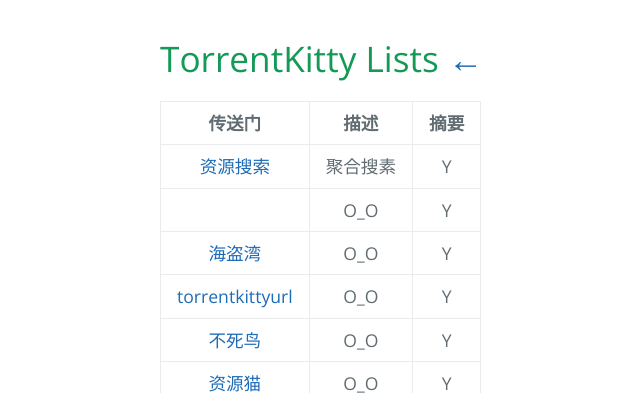
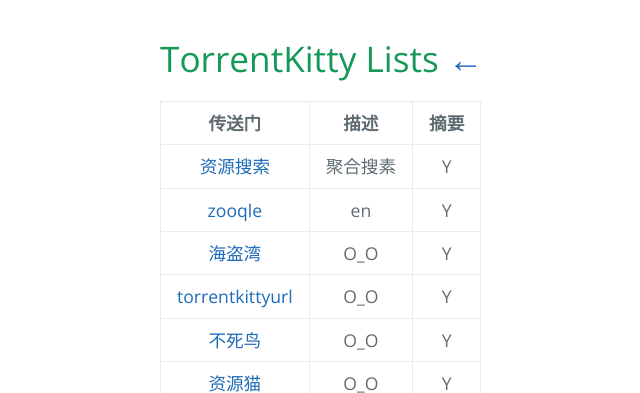
Before and after one commit to AmbroseRen/test, a Jekyll site: the page built from Data/TorrentKitty.md, in a window 1280 px wide. Shown: the top 393 px of the page, without its empty margins (64-704 px from the left). Built offline with Jekyll 4.4.1, drawn with Linux system fonts in a browser that asks for light colours; our own code applies the rules of GitHub Pages for plain Markdown files; the repository's description, which GitHub fills in, is left out.

Commit message:
Update TorrentKitty.md

```diff
--- a/Data/TorrentKitty.md
+++ b/Data/TorrentKitty.md
@@ -3,7 +3,7 @@
 | 传送门 | 描述 | 摘要 |
 |:---:|:---:|:---:|
 | [资源搜索](http://magnet.chongbuluo.com/) | 聚合搜素 | Y |
-| []() | O_O | Y |
+| [zooqle](https://zooqle.com/) | en | Y |
 | [海盗湾](https://thepiratebay.org/index.html) | O_O | Y |
 | [torrentkittyurl](http://torrentkittyurl.com/tk/) | O_O | Y |
 | [不死鸟](https://iao.su/) | O_O | Y |
```
